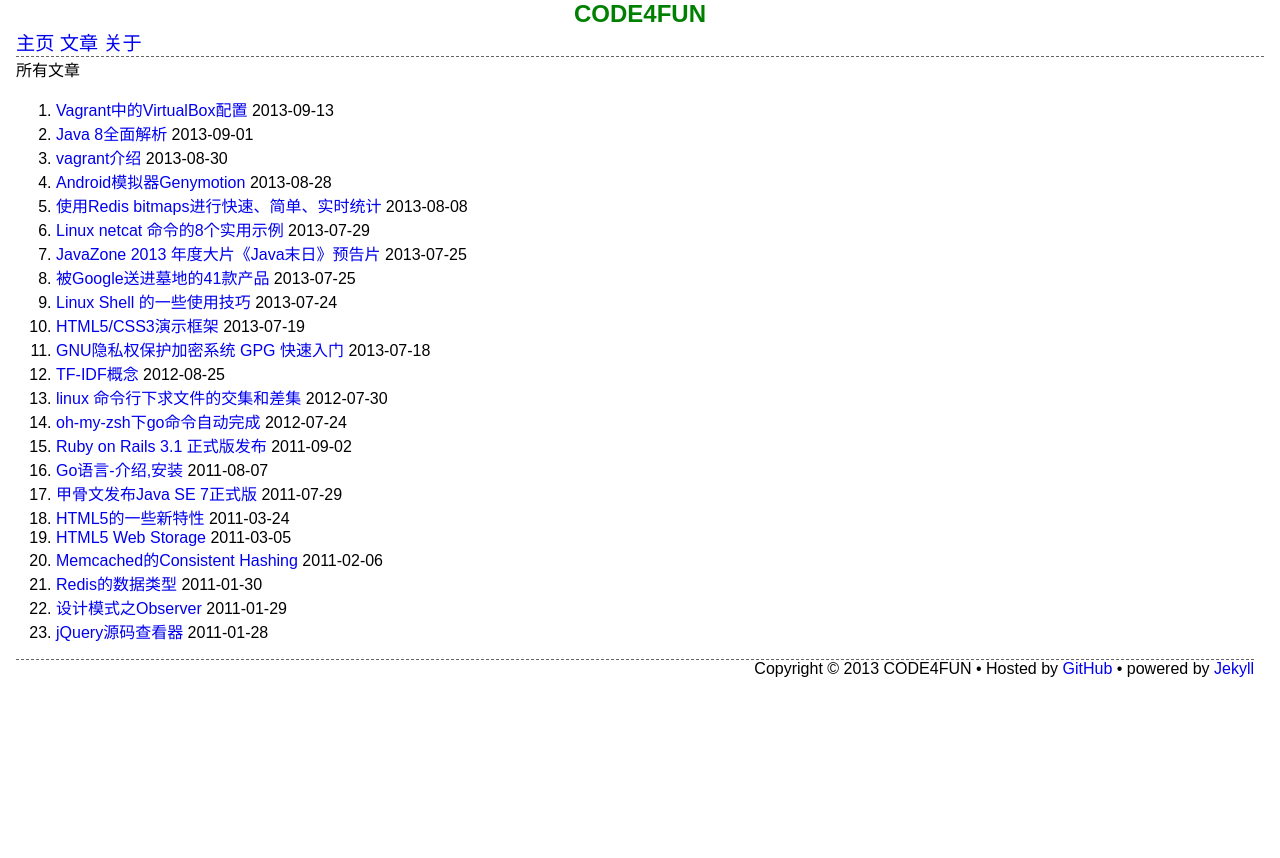
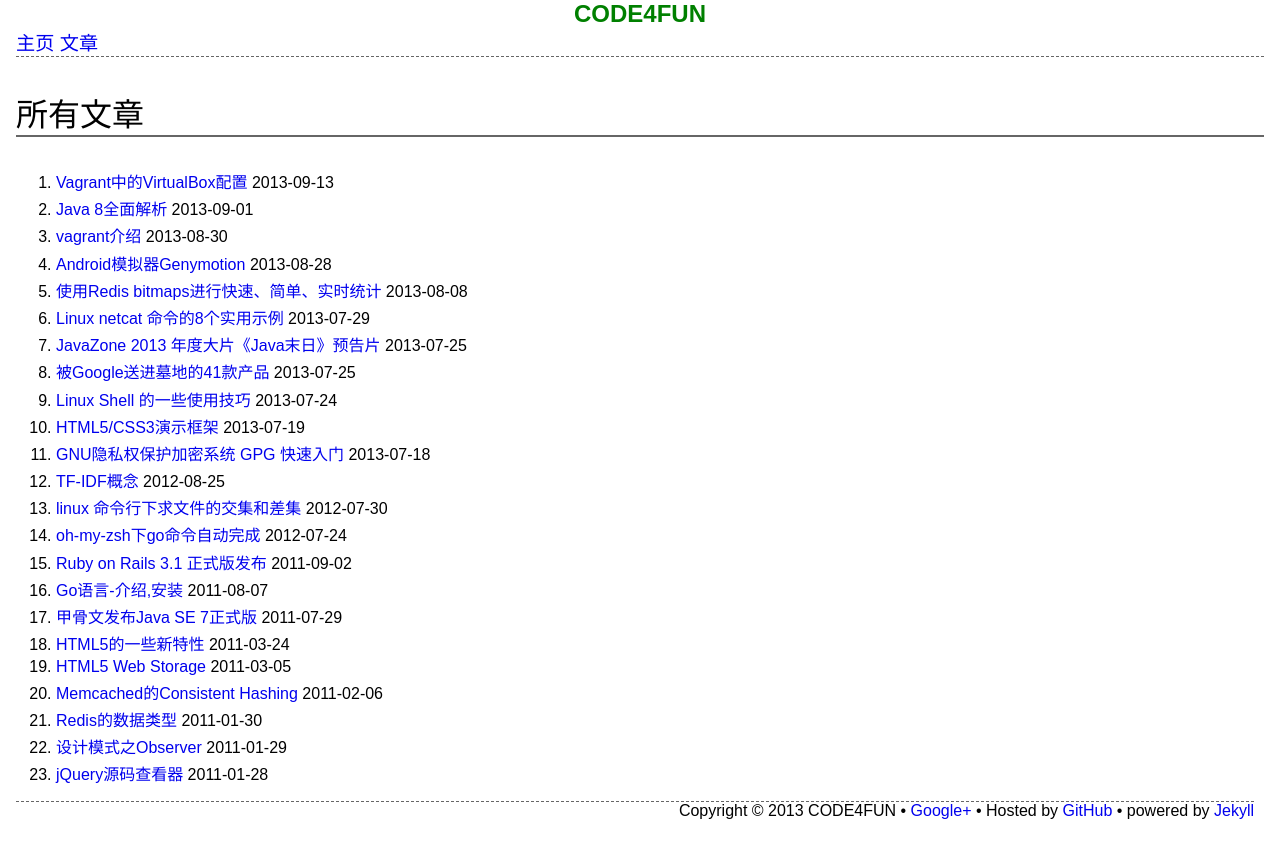
Before and after one commit to prisoner/prisoner.github.com, a Jekyll site: the page built from blog.html, in a window 1280 px wide. Shown: the top 858 px of the page. Built offline with Jekyll 4.4.1, drawn with Linux system fonts in a browser that asks for light colours; Markdown is read by kramdown in place of the engine named in the settings.

Commit message:
newstyle

```diff
--- a/_layouts/master.html
+++ b/_layouts/master.html
@@ -17,13 +17,12 @@
     <nav>
       <a href='/' id='blog_link'>主页</a>
       <a href='/blog.html' id='blog_link'>文章</a>
-      <a href='http://www.google.com/profiles/101202661005324839860' id="about_link" target='_blank' title='About' rel='me'>关于</a>
     </nav>
     <article class="main">
       {{ content }}
     </article>
     <footer>
-      Copyright &copy; 2013 CODE4FUN &#8226; Hosted by <a href='http://github.com/prisoner/prisoner.github.com/' target='_blank'>GitHub</a> &#8226; powered by <a href='http://github.com/mojombo/jekyll'>Jekyll</a>
+      Copyright &copy; 2013 CODE4FUN &#8226; <a href='https://plus.google.com/u/0/101202661005324839860?rel=author' rel='me'>Google+</a> &#8226; Hosted by <a href='http://github.com/prisoner/prisoner.github.com/' target='_blank'>GitHub</a> &#8226; powered by <a href='http://github.com/mojombo/jekyll'>Jekyll</a>
     </footer>
   </body>
 </html>
--- a/blog.html
+++ b/blog.html
@@ -5,8 +5,8 @@ full_posts: 5
 ---
 
 <section>
-  <header>所有文章</header>
-  <ol class="list">
+  <header class="title">所有文章</header>
+  <ol class="all">
     {% for post in site.posts %}
     <li>
       <a href='{{ post.url }}'>{{ post.title }}</a>
--- a/stylesheets/master.css
+++ b/stylesheets/master.css
@@ -77,9 +77,8 @@ h1, h2, h3, h4, h5, h6 {
   margin: 1em 0 0.2em;
 }
 
-.arel {
-  margin-top: 2em;
-  border-top: 1px dashed #666666;
+ol.all li {
+  margin-bottom: 0.2em;
 }
 
 footer {
```
